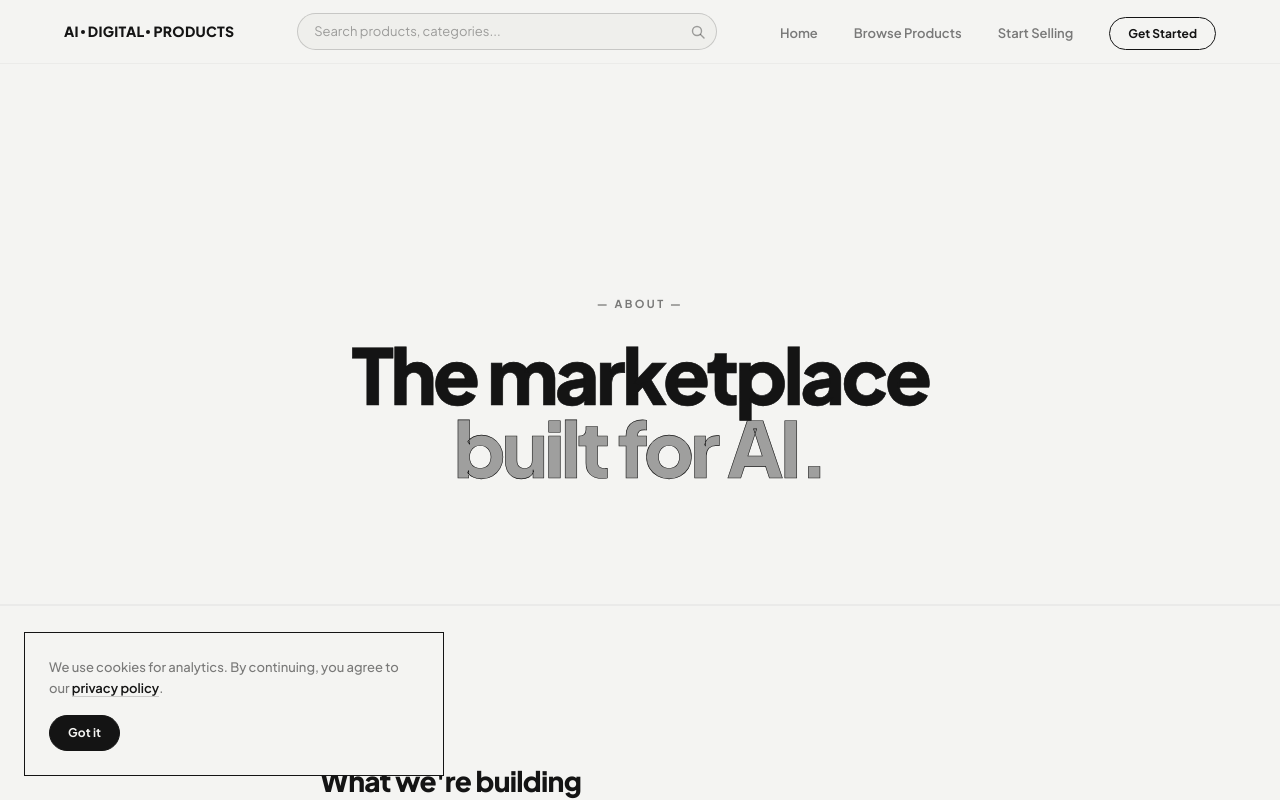
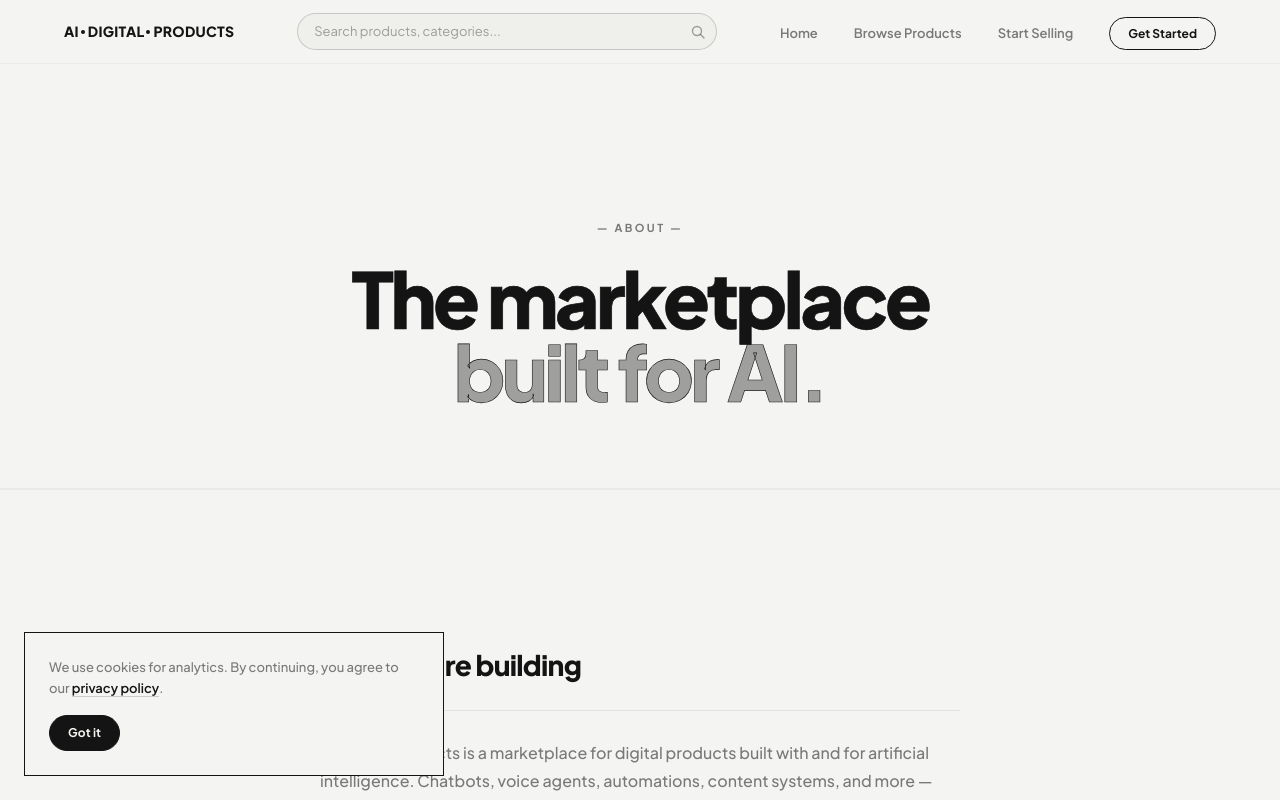
Before and after one commit to podprompts/aidigitalproducts-site, a Next.js app: page /about in a window 1280 px wide. Shown: the top 800 px of the page. Built offline with nearby package versions, Linux system fonts and the light colour scheme.

Commit message:
fix: reduce page-hero top padding across inner pages

```diff
--- a/src/app/globals.css
+++ b/src/app/globals.css
@@ -205,7 +205,7 @@ body {
 
 /* ── Inner page hero ────────────────────────────────────────────────────────── */
 .page-hero {
-  padding: 196px 24px clamp(80px, 10vw, 120px);
+  padding: 120px 24px clamp(60px, 8vw, 80px);
   text-align: center;
   border-bottom: 1px solid var(--line-soft);
 }
```
